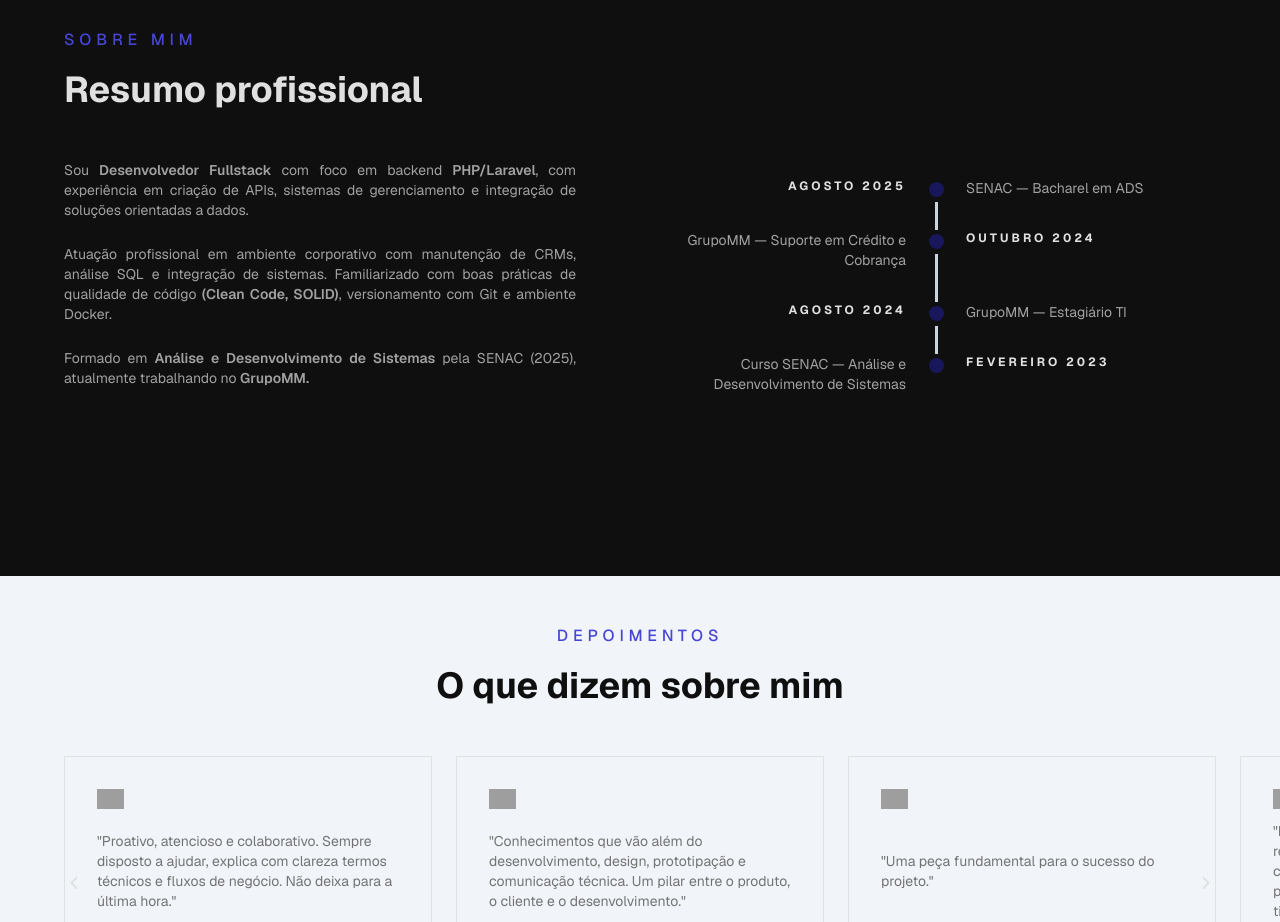
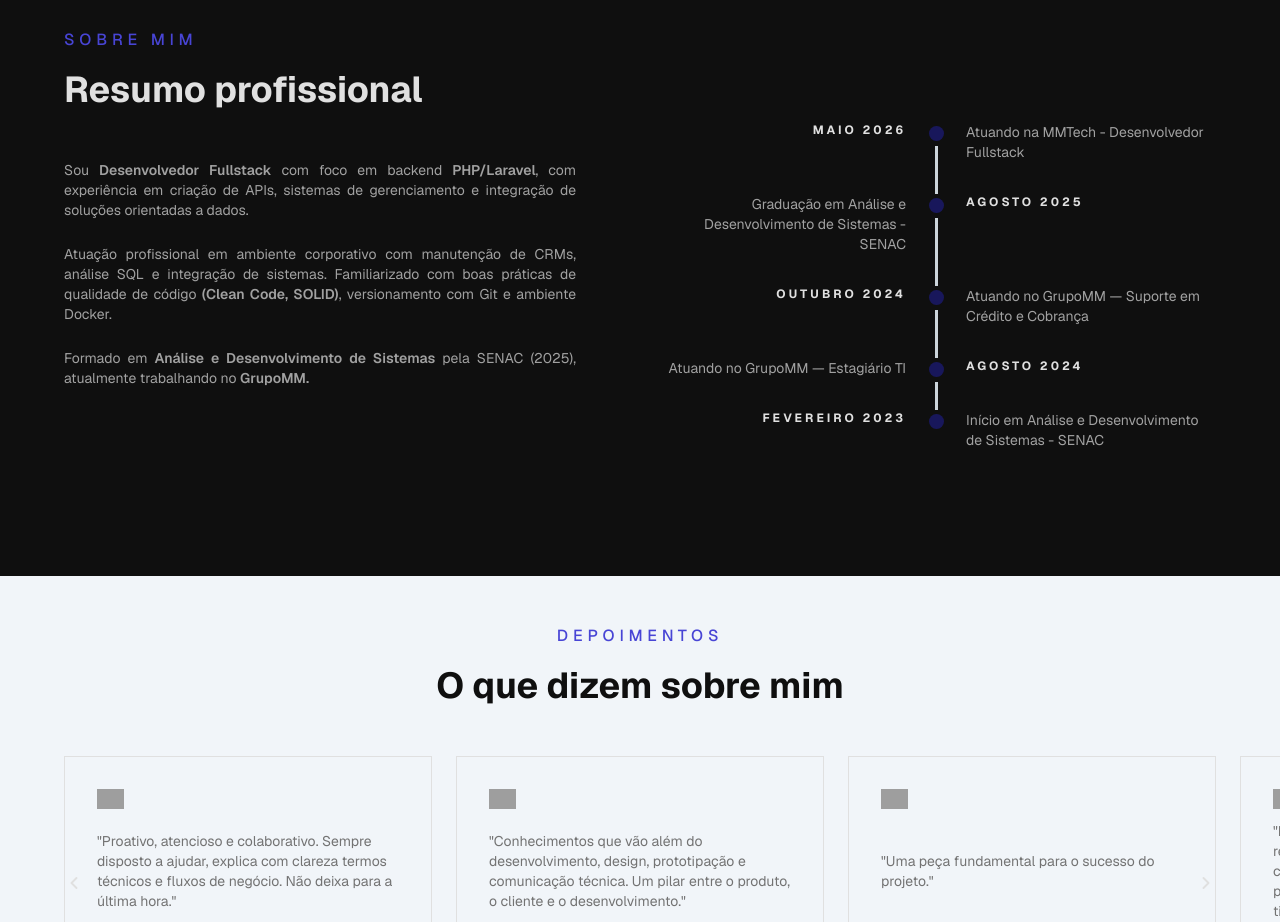
Before and after one commit to MachadoEduardo/dev-portfolio, a Next.js app: page / in a window 1280 px wide. Shown: the part 820-1742 px from the top of the page. Built offline with nearby package versions, Linux system fonts and the light colour scheme; grey boxes are pictures that could not be loaded.

Commit message:
feat: update AboutMe timeline

```diff
--- a/src/app/sections/AboutMe/index.tsx
+++ b/src/app/sections/AboutMe/index.tsx
@@ -6,20 +6,24 @@ import SkillsIcons from "@/src/app/components/SkillsIcons";
 
 const timeline = [
     {
+      date: "Maio 2026",
+      text: "Atuando na MMTech - Desenvolvedor Fullstack"
+    },
+    {
         date: "Agosto 2025",
-        text: "SENAC — Bacharel em ADS",
+        text: "Graduação em Análise e Desenvolvimento de Sistemas - SENAC",
     },
     {
         date: "Outubro 2024",
-        text: "GrupoMM — Suporte em Crédito e Cobrança",
+        text: "Atuando no GrupoMM — Suporte em Crédito e Cobrança",
     },
     {
         date: "Agosto 2024",
-        text: "GrupoMM — Estagiário TI",
+        text: "Atuando no GrupoMM — Estagiário TI",
     },
     {
         date: "Fevereiro 2023",
-        text: "Curso SENAC — Análise e Desenvolvimento de Sistemas",
+        text: "Início em Análise e Desenvolvimento de Sistemas - SENAC",
     },
 ];
 
```
